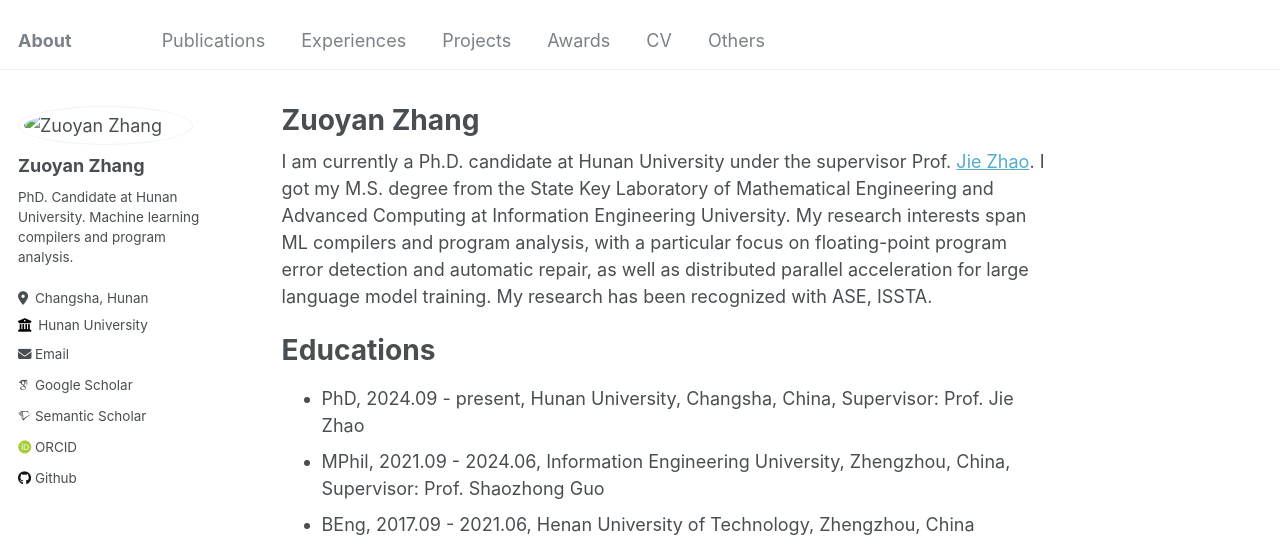
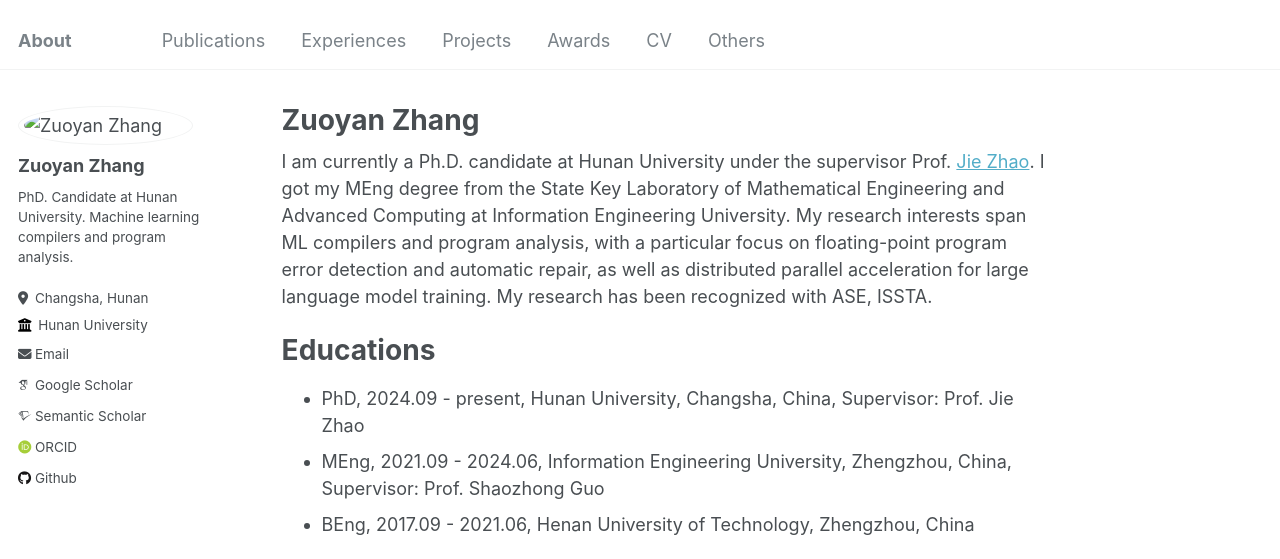
Before and after one commit to zuoyanzhang/ZuoyanZhang.github.io, a Jekyll site: the page built from _pages/about.md, in a window 1280 px wide and 1347 px high. Shown: the top 559 px of the window. Built offline with Jekyll 4.4.1, drawn with Linux system fonts in a browser that asks for light colours; some web fonts are replaced; a script that is not in the unit is left out.

Commit message:
modify about.md

```diff
--- a/_pages/about.md
+++ b/_pages/about.md
@@ -7,12 +7,12 @@
   - /about.html
 ---
 
-I am currently a Ph.D. candidate at Hunan University under the supervisor Prof. <a href="https://yaozhujia.github.io">Jie Zhao</a>. I got my M.S. degree from the State Key Laboratory of Mathematical Engineering and Advanced Computing at Information Engineering University. My research interests span ML compilers and program analysis, with a particular focus on floating-point program error detection and automatic repair, as well as distributed parallel acceleration for large language model training. My research has been recognized with ASE, ISSTA.
+I am currently a Ph.D. candidate at Hunan University under the supervisor Prof. <a href="https://yaozhujia.github.io">Jie Zhao</a>. I got my MEng degree from the State Key Laboratory of Mathematical Engineering and Advanced Computing at Information Engineering University. My research interests span ML compilers and program analysis, with a particular focus on floating-point program error detection and automatic repair, as well as distributed parallel acceleration for large language model training. My research has been recognized with ASE, ISSTA.
 
 Educations
 ======
 * PhD, 2024.09 - present, Hunan University, Changsha, China, Supervisor: Prof. Jie Zhao
-* MPhil, 2021.09 - 2024.06, Information Engineering University, Zhengzhou, China, Supervisor: Prof. Shaozhong Guo
+* MEng, 2021.09 - 2024.06, Information Engineering University, Zhengzhou, China, Supervisor: Prof. Shaozhong Guo
 * BEng, 2017.09 - 2021.06, Henan University of Technology, Zhengzhou, China
 
 Research Interests
```
